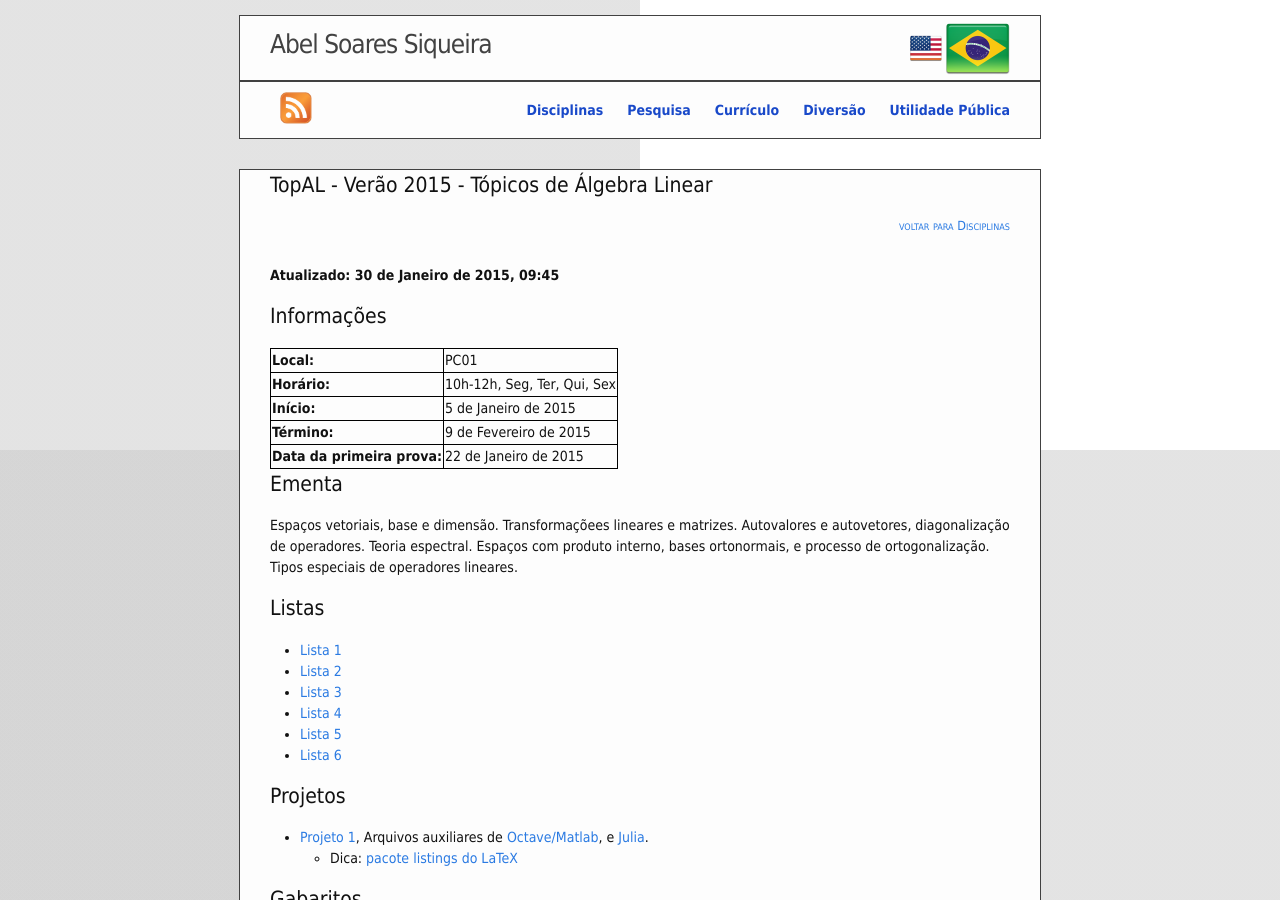
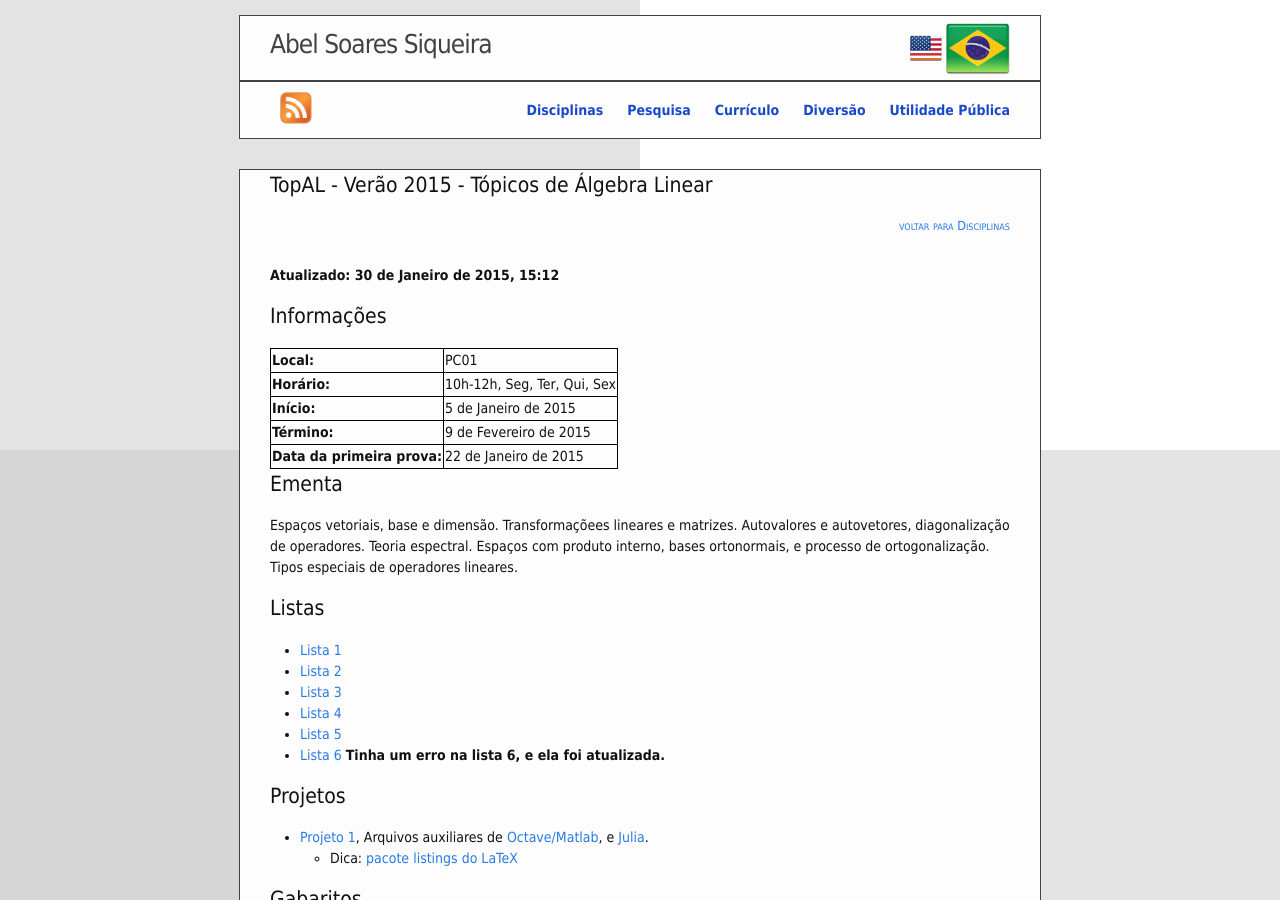
Before and after one commit to abelsiqueira/abelsiqueira.github.io-old, a Jekyll site: the page built from _posts/br/2014-11-30-topal-verao-2015-topicos-de-algebra-linear.markdown, in a window 1280 px wide and 900 px high. Built offline with Jekyll 4.4.1, drawn with Linux system fonts in a browser that asks for light colours.

Commit message:
Atualizada lista 6

```diff
--- a/_posts/br/2014-11-30-topal-verao-2015-topicos-de-algebra-linear.markdown
+++ b/_posts/br/2014-11-30-topal-verao-2015-topicos-de-algebra-linear.markdown
@@ -5,7 +5,7 @@ date:       2014-11-30
 categories: disciplines
 name:       topal-summer2014
 ---
-**Atualizado: 30 de Janeiro de 2015, 09:45**
+**Atualizado: 30 de Janeiro de 2015, 15:12**
 
 # Informações
 
@@ -33,6 +33,7 @@ Tipos especiais de operadores lineares.
   - [Lista 4](/disciplinas/topal2015/lista4.pdf)
   - [Lista 5](/disciplinas/topal2015/lista5.pdf)
   - [Lista 6](/disciplinas/topal2015/lista6.pdf)
+    **Tinha um erro na lista 6, e ela foi atualizada.**
 
 # Projetos
 
```
Also changed, not shown: 1 other file.
